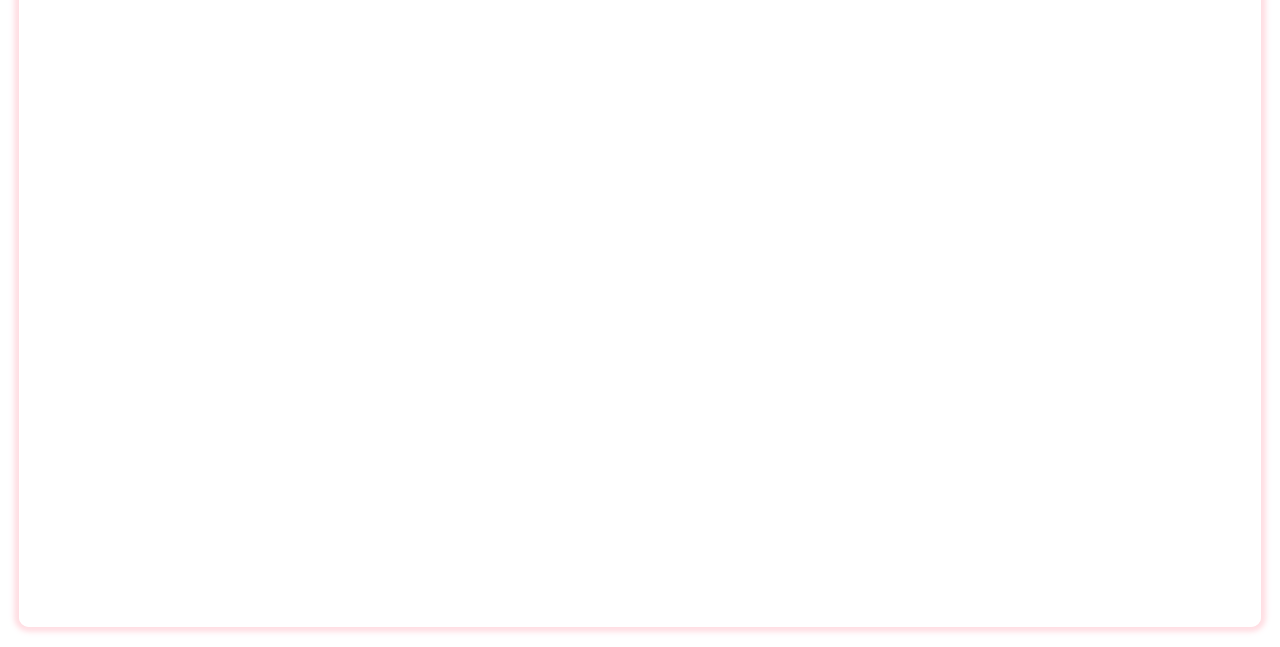
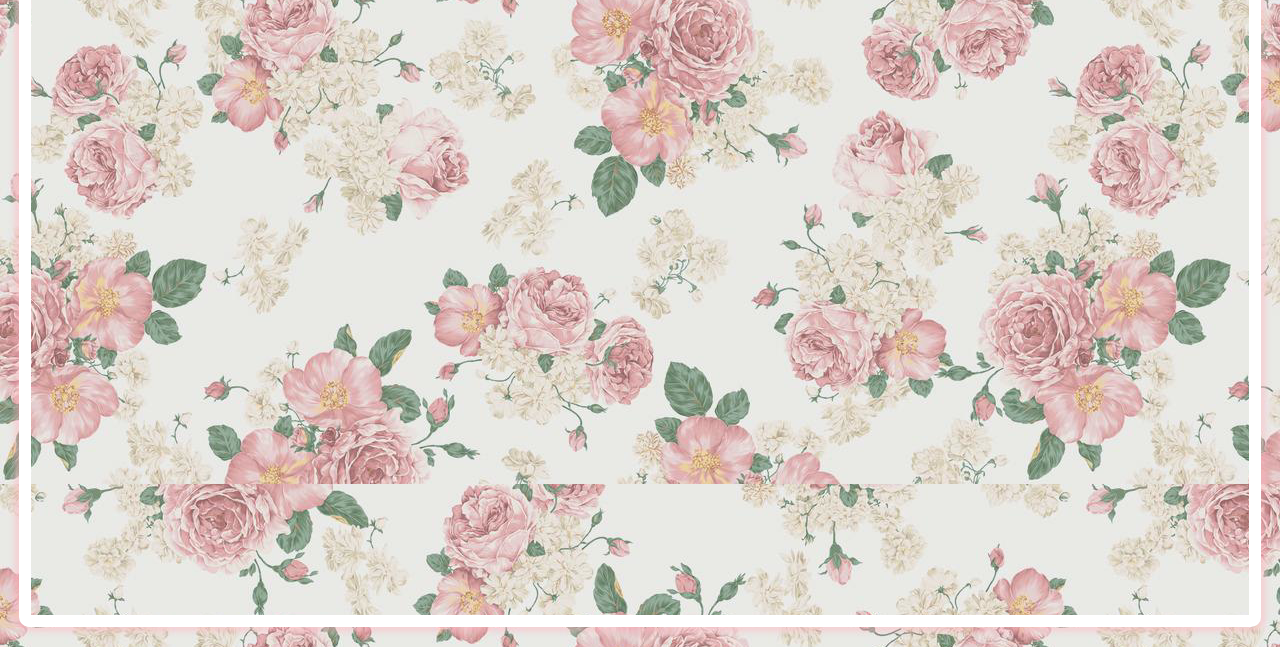
Before and after one commit to minatbhai/copied, a plain HTML site: page index.html in a window 1280 px wide. Shown: the part 156-803 px from the top of the page. Drawn offline with Linux system fonts and the light colour scheme; files whose address does not match are found by name.

Commit message:
after long time

```diff
--- a/index.html
+++ b/index.html
@@ -9,13 +9,13 @@
 <style>
 body{
 
-	/*background-image: url('img/vintage-flowers.png');*/
+	background-image: url('img/vintage-flowers.png');
 }
 .navbar-default .navbar-nav>li>a {
     color: white;
 }
 a:hover{
-	cursor:url(img/cursor3.cur), auto;
+	cursor:url(img/cursor.cur), auto;
 }
 .outerBorder{
 	border: 12px solid white;
```
Also changed, not shown: img/logo.png (added), 2 other files.
